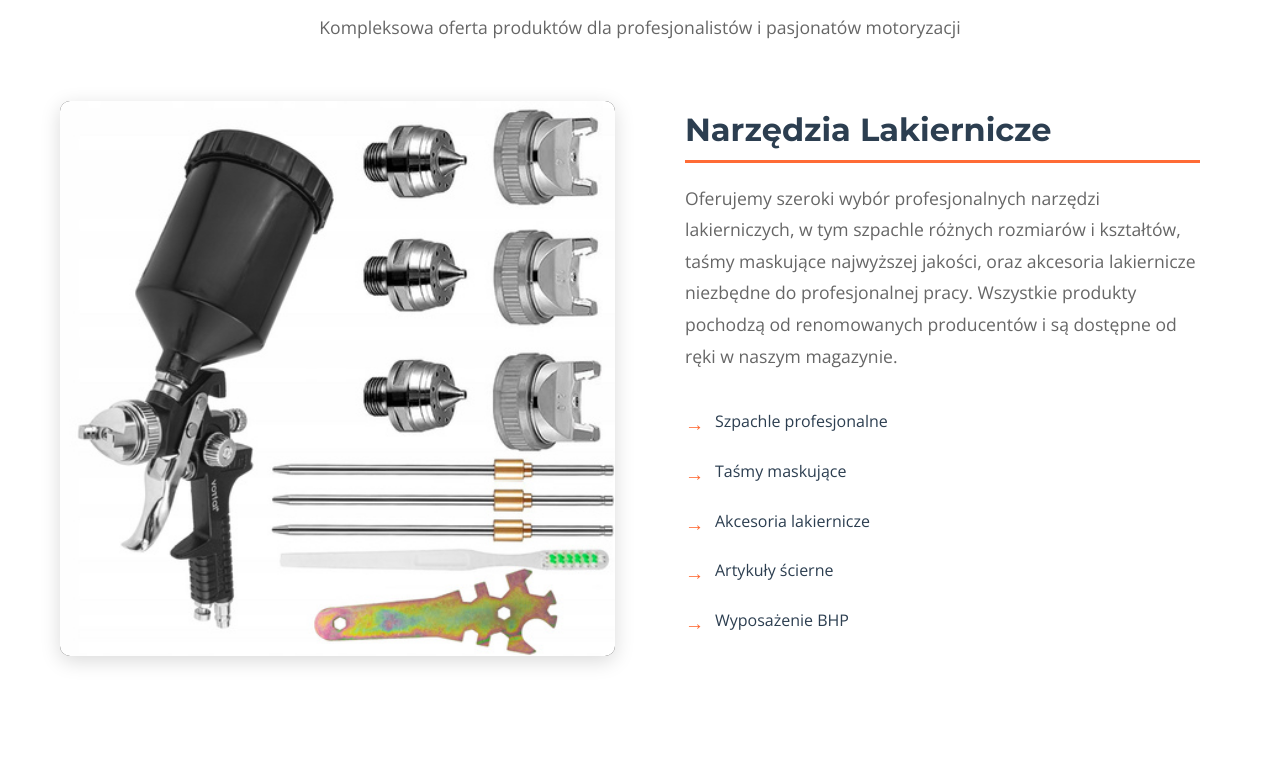
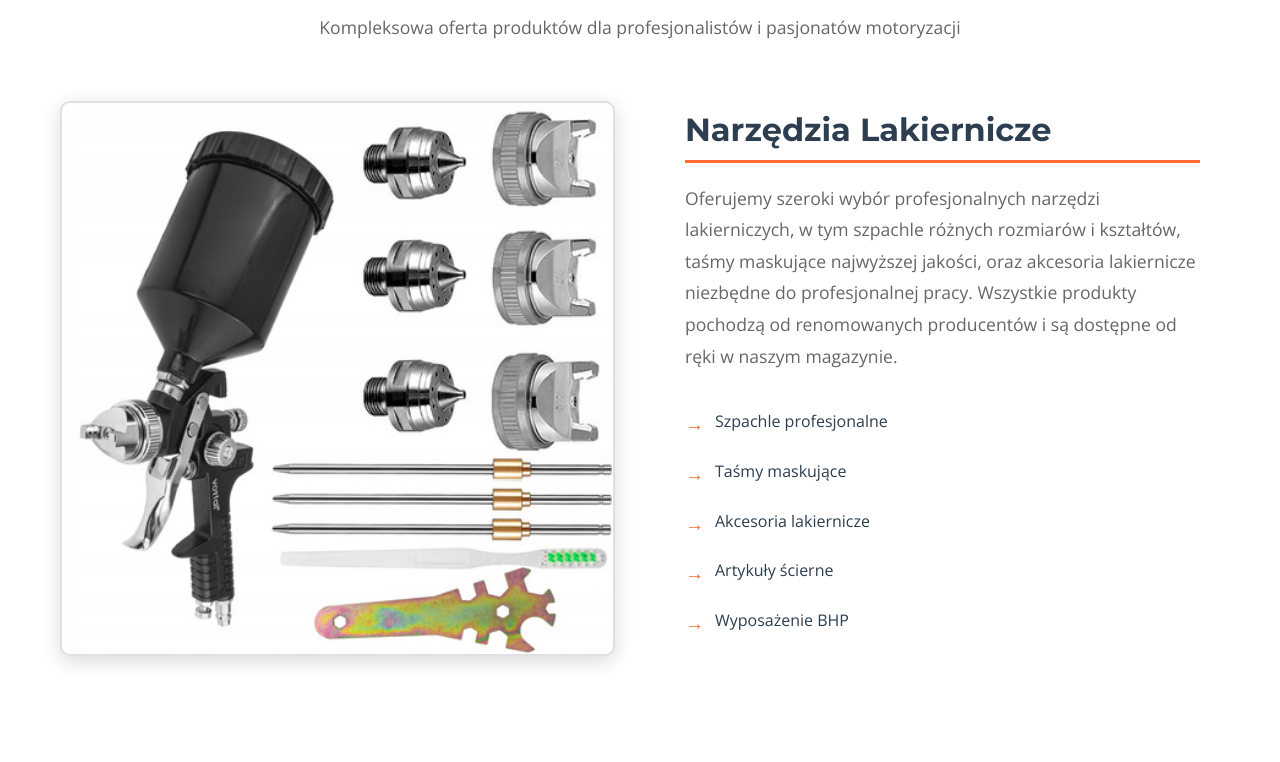
Before and after one commit to kamilalips/landa, a plain HTML site: page index.html in a window 1280 px wide. Shown: the part 3500-4262 px from the top of the page. Drawn offline with nearby package versions, Linux system fonts and the light colour scheme.

Commit message:
Make products section lighter and more visible - remove dark backgrounds, use light gray and white

```diff
--- a/styles.css
+++ b/styles.css
@@ -790,7 +790,8 @@ img {
     border-radius: 10px;
     overflow: hidden;
     box-shadow: var(--shadow-hover);
-    background: linear-gradient(135deg, var(--medium-gray) 0%, var(--dark-gray) 100%);
+    background: var(--light-gray);
+    border: 2px solid var(--border-color);
 }
 
 .category-img {
```
